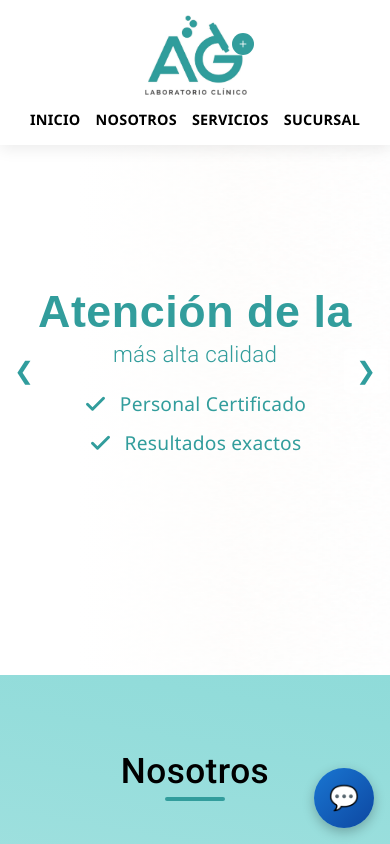
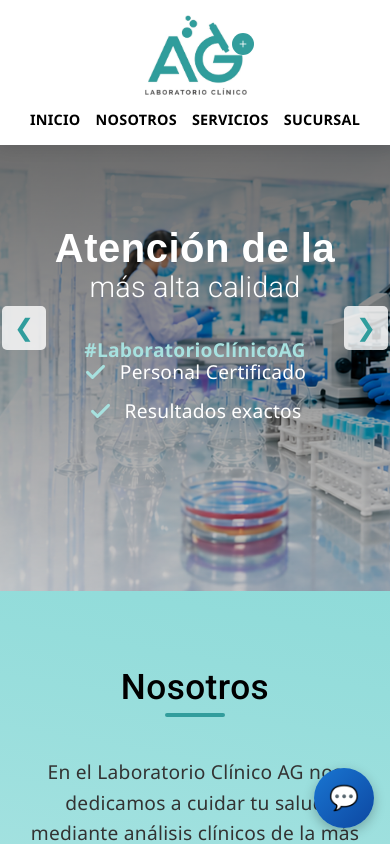
Before and after one commit to Mateoilr/Proyecto2.0, an Angular app: page / in a window 390 px wide. Shown: the top 844 px of the page. Built offline with nearby package versions, Linux system fonts and the light colour scheme.

Commit message:
commit 12 jiji

```diff
--- a/src/app/landing/landing.component.css
+++ b/src/app/landing/landing.component.css
@@ -59,7 +59,7 @@ section {
   display: flex;
   justify-content: space-between;
   align-items: center;
-  padding: 15px 5px; /* ANTES ERA 30px. Esto lo pega más al borde */
+  padding: 15px 5px;
   max-width: 1400px;
   margin: 0 auto;
 }
@@ -206,11 +206,9 @@ section {
   left: 0;
   width: 100%;
   height: 100%;
-  opacity: 0; /* Invisibles por defecto */
-  transition: opacity 1s ease-in-out; /* Efecto desvanecimiento */
+  opacity: 0;
+  transition: opacity 1s ease-in-out;
   z-index: 0;
-
-  /* Flexbox añadido para centrar contenido si fuera necesario, aunque ahora usamos absolute */
   display: flex;
   align-items: center;
 }
@@ -220,7 +218,6 @@ section {
   z-index: 1;
 }
 
-/* El fondo (imagen + degradado) de cada diapositiva */
 .slide-bg {
   position: absolute;
   top: 0;
@@ -230,7 +227,14 @@ section {
   background-size: cover;
   background-position: center right;
   background-repeat: no-repeat;
-  z-index: -1; /* Para que quede detrás del texto */
+  z-index: -2;
+}
+
+.hero-overlay {
+  position: absolute;
+  top: 0; left: 0; right: 0; bottom: 0;
+  background: linear-gradient(to right, rgba(0, 0, 0, 0.7) 0%, rgba(0, 0, 0, 0.1) 70%);
+  z-index: -1;
 }
 
 /* ================== FLECHAS DE NAVEGACIÓN ================== */
@@ -257,46 +261,46 @@ section {
 .prev-btn { left: 20px; }
 .next-btn { right: 20px; }
 
-/* ================== CONTENEDOR DE TEXTO ================== */
+/* ================== CONTENEDOR DE TEXTO IZQUIERDO ================== */
 .hero-container {
   max-width: 650px;
   padding: 3rem 2rem;
   background: transparent;
   box-shadow: none;
   border-top: none;
-  z-index: 2; /* Texto siempre por encima del fondo */
+  z-index: 2;
   display: flex;
   flex-direction: column;
 }
 
-/* NUEVO: CLASE PARA UBICACIÓN LIBRE POR COORDENADAS */
 .hero-container.pos-custom {
-  position: absolute; /* Permite mover el cuadro libremente sobre la foto */
-  margin: 0; /* Reseteamos márgenes para que no estorben a tus coordenadas */
-  transform: translateY(-50%); /* Centra el texto verticalmente respecto a su coordenada top */
+  position: absolute;
+  margin: 0;
+  transform: translateY(-50%);
 }
 
 .hero-title {
   font-family: 'Montserrat', sans-serif;
-  font-size: 3.5rem;     /* Letra más grande */
-  font-weight: 700;      /* 700 = Mucho relleno (Bold) */
-  color: #329d9c;
-  margin-bottom: 0;      /* Le quitamos el margen para que se pegue al subtítulo */
-  line-height: 1.1;      /* Ajusta el espacio entre líneas */
+  font-size: 3.5rem;
+  font-weight: 800;
+  color: #ffffff;
+  margin-bottom: 0;
+  line-height: 1.1;
 }
 
 .hero-subtitle {
   font-family: 'Roboto', sans-serif;
-  font-size: 2.8rem;     /* Un poco más pequeña que el título */
-  font-weight: 300;      /* 300 = Sin relleno (Light) */
-  color: #329d9c;
-  margin-top: 0;         /* Pegado al título de arriba */
-  margin-bottom: 2.5rem; /* Espacio antes de los checks */
+  font-size: 2.8rem;
+  font-weight: 300;
+  color: #ffffff;
+  margin-top: 0;
+  margin-bottom: 2.5rem;
 }
+
 .features-grid {
   display: grid;
   grid-template-columns: 1fr 1fr;
-  gap: 25px;  /* espacio entre los checks*/
+  gap: 25px;
 }
 
 .feature-item {
@@ -304,7 +308,7 @@ section {
   align-items: center;
   gap: 12px;
   font-size: 0.9rem;
-  color: #329d9c;
+  color: #ffffff;
   font-weight: 500;
   padding: 5px 0;
   background: transparent;
@@ -315,7 +319,89 @@ section {
 .check-icon {
   width: 24px;
   height: 24px;
-  color: #329d9c;
+  color: #a7e1df;
+}
+
+.hero-hashtag {
+  font-size: 1.5rem;
+  font-weight: 600;
+  color: #a7e1df;
+  margin: 25px 0 0 0;
+}
+
+/* =========================================
+   ESTILOS DEL NUEVO BLOQUE "40 AÑOS" (ESCRITORIO)
+   ========================================= */
+.hero-promo-badge {
+  position: absolute;
+  right: 5%;
+  top: 50%;
+  transform: translateY(-50%);
+  display: flex;
+  align-items: center;
+  gap: 20px;
+  color: #ffffff;
+  z-index: 2;
+}
+
+.promo-content {
+  text-align: right;
+}
+
+.promo-content h3 {
+  font-size: 3rem;
+  margin: 0;
+  font-weight: 800;
+}
+
+.promo-content h4 {
+  font-size: 1.5rem;
+  margin: 0 0 15px 0;
+  font-weight: 400;
+}
+
+.promo-commitment {
+  display: flex;
+  align-items: center;
+  justify-content: flex-end;
+  gap: 15px;
+  border-left: 2px solid rgba(255,255,255,0.5);
+  padding-left: 15px;
+  text-align: left;
+}
+
+.promo-commitment p {
+  margin: 0;
+  font-size: 0.9rem;
+  line-height: 1.4;
+  font-weight: 600;
+}
+
+.medal-icon {
+  width: 45px;
+  height: 45px;
+  color: #ffffff;
+}
+
+.promo-number {
+  display: flex;
+  flex-direction: column;
+  align-items: center;
+}
+
+.promo-number .number {
+  font-size: 9rem;
+  font-weight: 900;
+  line-height: 0.8;
+  color: transparent;
+  -webkit-text-stroke: 3px #ffffff;
+}
+
+.promo-number .years {
+  font-size: 1.2rem;
+  font-weight: bold;
+  letter-spacing: 8px;
+  margin-top: 10px;
 }
 
 /* ================= SECCIÓN NOSOTROS ================= */
@@ -346,10 +432,9 @@ section {
   border-radius: 10px;
   box-shadow: 0 4px 10px rgba(0,0,0,0.05);
   border-bottom: 4px solid var(--accent-color);
-  text-align: left; /* Asegura alineación a la izquierda */
+  text-align: left;
 }
 
-/* Contenedor Flexbox para alinear el ícono y el título horizontalmente */
 .mv-header {
   display: flex;
   align-items: center;
@@ -398,17 +483,16 @@ section {
 .team-photo {
   width: 120px;
   height: 120px;
-  object-fit: cover; /* ¡EL TRUCO MÁGICO! Recorta la foto sin deformarla */
-  object-position: center top; /* Centra la foto enfocándose en el rostro */
-  border-radius: 50%; /* Convierte la foto en un círculo perfecto */
+  object-fit: cover;
+  object-position: center top;
+  border-radius: 50%;
   margin: 0 auto 15px auto;
-  display: block; /* Necesario para que el centrado automático funcione */
-  border: 4px solid var(--primary-color); /* El borde turquesa de tu paleta */
-  box-shadow: 0 4px 10px rgba(0,0,0,0.1); /* Una sombrita elegante */
-  transition: transform 0.3s ease; /* Prepara la foto para una animación */
+  display: block;
+  border: 4px solid var(--primary-color);
+  box-shadow: 0 4px 10px rgba(0,0,0,0.1);
+  transition: transform 0.3s ease;
 }
 
-/* Efecto opcional: La foto crece un poquito al pasar el mouse */
 .team-photo:hover {
   transform: scale(1.05);
 }
@@ -426,7 +510,7 @@ section {
 
 /* ================= SECCIÓN SERVICIOS ================= */
 .services-section {
-  padding: 40px 0; /* ARREGLO 1: Bajamos el padding gigante que tenía (antes 80px) */
+  padding: 40px 0;
   background: #ffffff;
   background-size: cover;
   background-position: center;
@@ -436,21 +520,19 @@ section {
 .services-section .section-title {
   color: #309D9D;
   text-align: center;
-  margin-bottom: 30px; /* Acerqué el título a las tarjetas */
+  margin-bottom: 30px;
 }
 
-/* LA CUADRÍCULA (GRID) - ARREGLO 2: 4 COLUMNAS EXACTAS */
 .services-grid {
   display: grid;
-  grid-template-columns: repeat(4, 1fr); /* Fuerzas 4 columnas del mismo tamaño */
-  gap: 20px; /* Espacio uniforme entre tarjetas */
-  max-width: 1200px; /* Ancho máximo para que las 4 columnas tengan espacio de respirar */
+  grid-template-columns: repeat(4, 1fr);
+  gap: 20px;
+  max-width: 1200px;
   margin: 0 auto;
   align-items: start;
-  padding: 0 20px; /* Un pequeño margen lateral para que no toque los bordes del navegador */
+  padding: 0 20px;
 }
 
-/* LA TARJETA */
 .service-card {
   background: #ffffff;
   border-radius: 12px;
@@ -465,7 +547,6 @@ section {
   box-shadow: 0 8px 15px rgba(0, 0, 0, 0.1);
 }
 
-/* EL BOTÓN (IMAGEN + TÍTULO) */
 .service-card summary {
   cursor: pointer;
   list-style: none;
@@ -477,15 +558,13 @@ section {
   display: none;
 }
 
-/* IMAGEN DE LA TARJETA */
 .service-img {
   width: 100%;
-  height: 160px; /* Ligeramente más bajas para que no ocupen tanta pantalla vertical */
+  height: 160px;
   object-fit: cover;
   border-bottom: 2px solid #309D9D;
 }
 
-/* CONTENEDOR DE TEXTO DEL TÍTULO */
 .summary-info {
   padding: 15px;
   text-align: center;
@@ -500,7 +579,6 @@ section {
   font-weight: 700;
 }
 
-/* TEXTO DE "MÁS INFORMACIÓN" */
 .toggle-text {
   font-size: 0.9rem;
   color: #309D9D;
@@ -511,7 +589,6 @@ section {
   gap: 8px;
 }
 
-/* EL ÍCONO "+" - ARREGLO 3: CENTRADO ÓPTICO EXACTO */
 .toggle-icon {
   background-color: #309D9D;
   color: white;
@@ -521,19 +598,17 @@ section {
   align-items: center;
   justify-content: center;
   border-radius: 50%;
-  font-size: 1.4rem; /* Símbolo un poco más grande para llenar el círculo */
-  line-height: 0; /* Quita el espacio invisible que traen las letras por defecto */
-  padding-bottom: 6px; /* Empuja el "mas" sutilmente hacia arriba para un centrado perfecto */
+  font-size: 1.4rem;
+  line-height: 0;
+  padding-bottom: 6px;
   transition: transform 0.3s ease;
 }
 
-/* ANIMACIÓN DEL ÍCONO AL ABRIR */
 .service-card[open] .toggle-icon {
   transform: rotate(45deg);
   background-color: #e74c3c;
 }
 
-/* CONTENIDO DESPLEGABLE */
 .service-content {
   padding: 0 15px 15px 15px;
   color: #555555;
@@ -550,7 +625,6 @@ section {
   padding-top: 12px;
 }
 
-/* Animación suave para el texto */
 @keyframes fadeDown {
   from { opacity: 0; transform: translateY(-10px); }
   to { opacity: 1; transform: translateY(0); }
@@ -611,7 +685,7 @@ section {
 
 .footer-contacts {
   display: flex;
-  gap: 180px; /*separacion entre los dos bloques de contacto*/
+  gap: 180px;
 }
 
 .contact-link {
@@ -621,7 +695,7 @@ section {
   color: var(--bg-white);
   text-decoration: none;
   transition: color 0.3s;
-  font-size: 1 rem;
+  font-size: 1rem;
 }
 
 .contact-link:hover {
@@ -638,14 +712,49 @@ section {
 /* ================= RESPONSIVE DE TABLETS (Extraído y ordenado) ================= */
 @media (max-width: 992px) {
   .services-grid {
-    grid-template-columns: repeat(2, 1fr); /* En tablets se vuelve 2x4 */
+    grid-template-columns: repeat(2, 1fr);
+  }
+
+  /* RESPONSIVE DEL BLOQUE "40 AÑOS" */
+  .carousel-slide:has(.hero-promo-badge) {
+    flex-direction: column !important;
+    justify-content: center !important;
+  }
+
+  .carousel-slide:has(.hero-promo-badge) .hero-container.pos-custom,
+  .hero-promo-badge {
+    position: relative !important;
+    top: auto !important;
+    left: auto !important;
+    right: auto !important;
+    transform: none !important;
+  }
+
+  .hero-promo-badge {
+    flex-direction: column-reverse;
+    text-align: center;
+    margin-top: 30px;
+  }
+
+  .promo-content {
+    text-align: center;
+  }
+
+  .promo-commitment {
+    justify-content: center;
+    border-left: none;
+    border-top: 2px solid rgba(255,255,255,0.5);
+    padding-left: 0;
+    padding-top: 15px;
+    flex-direction: column;
+    text-align: center;
   }
 }
 
 /* ================= RESPONSIVE PRINCIPAL (Móviles) ================= */
 @media (max-width: 768px) {
 
-  /* Como en móvil el header se apila y es más alto, aumentamos el margen superior de las secciones */
+  /* ================= HEADER Y GLOBALES ================= */
   section {
     scroll-margin-top: 120px;
   }
@@ -656,26 +765,22 @@ section {
     padding: 15px;
   }
 
-  /* Reducimos un poco el logo en móvil para ganar espacio */
   .logo-img {
     height: 80px;
   }
 
-  /* Reajustamos la posición del botón "+" con el nuevo tamaño del logo */
   .btn-toggle-login {
     margin-bottom: 40px;
     margin-left: -15px;
   }
 
-  /* Centramos y adaptamos la ventanita de login para que no se salga de la pantalla */
   .mini-login-window {
     top: 90px;
     left: 50%;
-    transform: translateX(-50%); /* Esto la centra perfectamente debajo del logo */
+    transform: translateX(-50%);
     width: 200px;
   }
 
-  /* Necesitamos resetear la animación si usamos transform para centrar */
   @keyframes fadeIn {
     from { opacity: 0; transform: translate(-50%, -10px); }
     to { opacity: 1; transform: translate(-50%, 0); }
@@ -688,15 +793,78 @@ section {
     gap: 15px;
   }
 
+  /* ================= RESPONSIVE: SECCIÓN INICIO ================= */
   .hero-section {
-    padding-top: 180px; /* Damos más espacio en el inicio porque el header es más alto */
+    padding-top: 180px !important;
+    height: 70vh !important;
+    min-height: auto !important;
+  }
+
+  .slide-bg {
+    background-position: 60% center !important;
+  }
+
+  .hero-overlay {
+    background: linear-gradient(to bottom, rgba(0, 0, 0, 0.7) 0%, rgba(0, 0, 0, 0.2) 100%) !important;
+  }
+
+  .hero-container.pos-custom {
+    top: 55% !important;
+    left: 50% !important;
+    transform: translate(-50%, -50%) !important;
+    width: 90% !important;
+    align-items: center !important;
+    padding: 0 !important;
+    margin: 0 !important;
   }
 
   .hero-title {
-    font-size: 1.8rem;
+    font-size: 2.5rem !important;
+    text-align: center !important;
+    margin-bottom: 0.2rem !important;
+    line-height: 1.1 !important;
+    color: #ffffff !important;
   }
 
-  .features-grid, .mission-vision-grid {
+  .hero-subtitle {
+    font-size: 1.8rem !important;
+    text-align: center !important;
+    margin-bottom: 1.5rem !important;
+    color: #ffffff !important;
+  }
+
+  .hero-hashtag {
+    font-size: 1.2rem !important;
+    margin-top: 15px !important;
+    text-align: center !important;
+  }
+
+  .features-grid {
+    display: flex !important;
+    flex-direction: column !important;
+    align-items: center !important;
+    gap: 15px !important;
+    width: 100% !important;
+  }
+
+  .feature-item {
+    justify-content: flex-start !important;
+    width: max-content !important;
+    font-size: 1.2rem !important;
+    padding: 0 !important;
+    color: #ffffff !important;
+  }
+
+  .carousel-btn {
+    font-size: 1.5rem !important;
+    padding: 8px 12px !important;
+  }
+
+  .prev-btn { left: 2px !important; }
+  .next-btn { right: 2px !important; }
+
+  /* ================= RESPONSIVE: OTRAS SECCIONES ================= */
+  .mission-vision-grid {
     grid-template-columns: 1fr;
   }
 
@@ -712,81 +880,22 @@ section {
   .footer-contacts {
     flex-direction: column;
     align-items: center;
+    gap: 30px; /* Reducimos la separación gigante de 180px para que encaje en el celular */
   }
 
-  /* ================= RESPONSIVE: SECCIÓN INICIO ================= */
-
-  /* 1. Fondo alineado a la izquierda */
-  .slide-bg {
-    background-position: left center !important;
-  }
-
-  /* 2. EL CENTRADO ABSOLUTO (El arreglo principal) */
-  .hero-container.pos-custom {
-    top: 55% !important;
-    left: 50% !important;
-    transform: translate(-50%, -50%) !important;
-    width: 90% !important; /* Subido a 90% para que entren las letras gigantes */
-    align-items: center !important;
-    padding: 0 !important;
+  /* ================= RESPONSIVE DE SERVICIOS ================= */
+  .services-section {
+    padding: 10px 0 !important;
     margin: 0 !important;
   }
 
-  /* 3. Textos centrados (LETRAS EXTRA GRANDES) */
-  .hero-title {
-    font-size: 2.8rem !important; /* ¡Al máximo! */
-    text-align: center !important;
-    margin-bottom: 0.2rem !important;
-    line-height: 1.1 !important;
-  }
-
-  .hero-subtitle {
-    font-size: 1.4rem !important; /* Muy destacado */
-    text-align: center !important;
-    margin-bottom: 1.5rem !important;
-  }
-
-  /* 4. Lista de checks organizada y centrada */
-  /* NOTA: Eliminé la duplicidad que tenías arriba de .features-grid para evitar choques */
-  .features-grid {
-    display: flex !important;
-    flex-direction: column !important;
-    align-items: center !important;
-    gap: 15px !important; /* Un poco más de aire entre cada check */
-    width: 100% !important;
-  }
-
-  .feature-item {
-    justify-content: flex-start !important;
-    width: max-content !important;
-    font-size: 1.2rem !important; /* Letra de los checks bien grande y legible */
-    padding: 0 !important;
-  }
-
-  /* 5. Flechas */
-  .carousel-btn {
-    font-size: 1.5rem !important;
-    padding: 8px 12px !important;
-  }
-
-  .prev-btn { left: 2px !important; }
-  .next-btn { right: 2px !important; }
-
-  /* ================= RESPONSIVE DE SERVICIOS (Corregido y en su lugar correcto) ================= */
-
-  .services-section {
-    padding: 10px 0 !important; /* Reducimos el espacio gigante arriba y abajo al máximo */
-    margin: 0 !important; /* Nos aseguramos de que no haya márgenes fantasma */
-  }
-
   .services-section .section-title {
-    margin-bottom: 20px !important; /* Acercamos el título a las tarjetas */
+    margin-bottom: 20px !important;
   }
 
   .services-grid {
-    grid-template-columns: 1fr !important; /* 1 sola columna en celular */
-    padding: 0 15px !important; /* Margen lateral más pequeño */
-    gap: 15px !important; /* Tarjetas un poquito más juntas para no alargar tanto la pantalla */
+    grid-template-columns: 1fr !important;
+    padding: 0 15px !important;
+    gap: 15px !important;
   }
-
 }
--- a/src/app/landing/landing.component.html
+++ b/src/app/landing/landing.component.html
@@ -35,11 +35,15 @@
            *ngFor="let slide of slides; let i = index"
            [class.active]="i === currentSlide">
 
-        <div class="slide-bg" [ngStyle]="{'background-image': 'linear-gradient(to right, rgb(255, 255, 255, 4) 20%, rgba(255, 247, 237, 0.1) 60%, transparent 100%), url(' + slide.image + ')'}"></div>
+        <!-- Fondo oscuro original -->
+        <div class="slide-bg" [ngStyle]="{'background-image': 'url(' + slide.image + ')'}"></div>
+        <div class="hero-overlay"></div>
 
+        <!-- LADO IZQUIERDO: Tu contenedor dinámico original intacto -->
         <div class="hero-container pos-custom" [ngStyle]="{'top': slide.top, 'left': slide.left}">
           <h2 class="hero-title">{{ slide.title }}</h2>
           <h3 class="hero-subtitle">{{ slide.subtitle }}</h3>
+          <p class="hero-hashtag">#LaboratorioClínicoAG</p>
 
           <div class="features-grid">
             <div class="feature-item" *ngFor="let feature of slide.features">
@@ -51,15 +55,38 @@
           </div>
         </div>
 
+        <!-- LADO DERECHO: Tu nuevo diseño de 40 Años -->
+        <!-- Solo aparecerá en la diapositiva que tenga isPromo: true en tu .ts -->
+        <div class="hero-promo-badge" *ngIf="slide.isPromo">
+          <div class="promo-content">
+            <h3>Laboratorio AG</h3>
+            <h4>40 años de experiencia</h4>
+
+            <div class="promo-commitment">
+              <svg class="medal-icon" xmlns="http://www.w3.org/2000/svg" viewBox="0 0 24 24" fill="none" stroke="currentColor" stroke-width="2" stroke-linecap="round" stroke-linejoin="round">
+                <circle cx="12" cy="8" r="7"></circle>
+                <polyline points="8.21 13.89 7 23 12 20 17 23 15.79 13.88"></polyline>
+                <path d="M12 12a4 4 0 1 0 0-8 4 4 0 0 0 0 8z" fill="currentColor"></path>
+              </svg>
+              <p>Comprometidos con la precisión,<br>la confianza y tu bienestar.</p>
+            </div>
+          </div>
+
+          <div class="promo-number">
+            <span class="number">40</span>
+            <span class="years">A Ñ O S</span>
+          </div>
+        </div>
+
       </div>
     </div>
   </div>
 
+  <!-- Flechas intactas -->
   <button class="carousel-btn prev-btn" (click)="prevSlide()">&#10094;</button>
   <button class="carousel-btn next-btn" (click)="nextSlide()">&#10095;</button>
 
 </section>
-
   <section id="nosotros" class="about-section">
     <div class="container">
       <h2 class="section-title">Nosotros</h2>
--- a/src/app/landing/landing.component.ts
+++ b/src/app/landing/landing.component.ts
@@ -37,12 +37,12 @@ export class LandingComponent implements OnInit, OnDestroy {
     },
     {
       image: '/assets/inicio4.png',
-      title: 'Experiencia',
-      subtitle: 'en cada análisis',
-      features: ['Profesionales con experiencia', 'Resultados confiables'],
+
       top: '60%',
-      left: '5%'
+      left: '5%',
+      isPromo: true
     }
+
   ];
 
   // Configuración del degradado para las imágenes del carrusel
```
Also changed, not shown: src/assets/inicio4.png.
